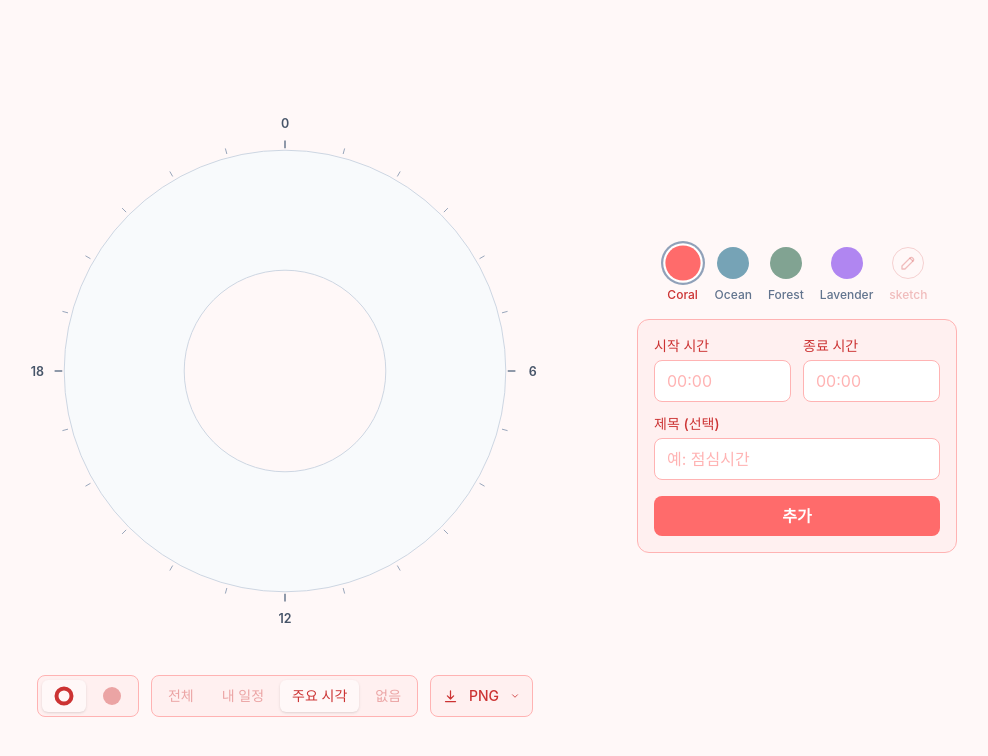
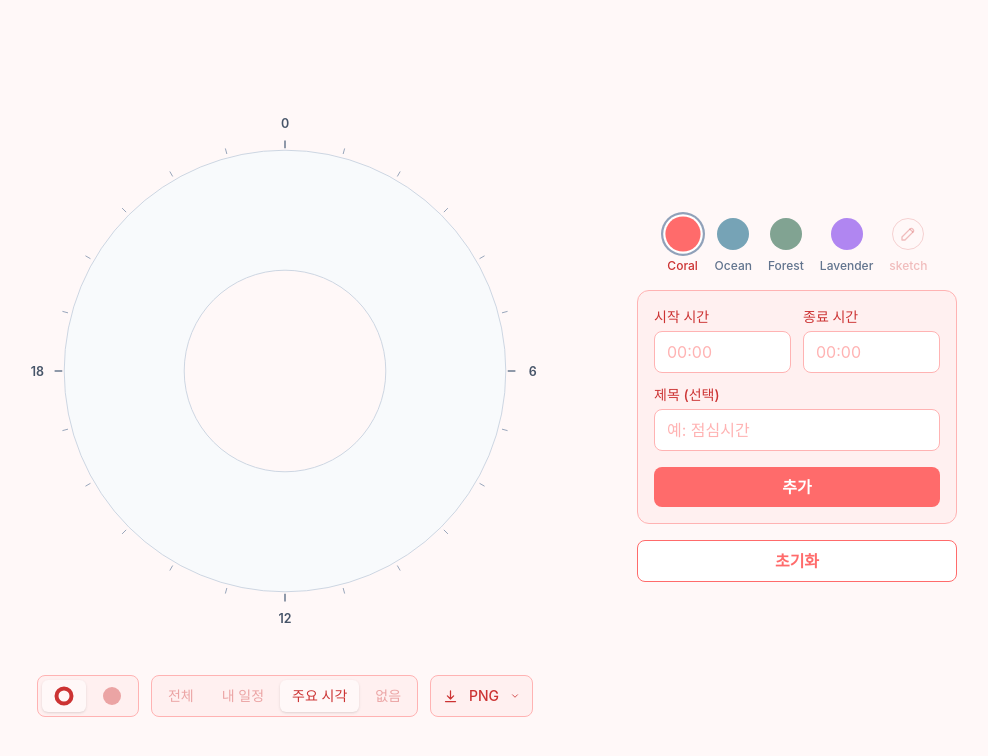
Before and after one commit to hungerbk/dayframe, a React (Vite) app: page / in a window 1280 px wide. Shown: the top 756 px of the page, without its empty margins (163-1151 px from the left). Built offline with nearby package versions, Linux system fonts and the light colour scheme.

Commit message:
feat: 초기화 기능 구현
- 초기화 버튼 클릭 시 block 을 비움
- 테마는 남겨둠

```diff
--- a/src/components/timetable/Timetable.tsx
+++ b/src/components/timetable/Timetable.tsx
@@ -2,6 +2,7 @@ import { useLayoutEffect } from "react";
 import type { TimeBlock } from "@/types";
 import { pickRandomColor, applyTheme } from "@/utils";
 import type { Theme } from "@/constants/palettes";
+import Button from "@/components/ui/Button";
 import TimeBlockInput from "@/components/ui/TimeBlockInput";
 import ToggleGroup from "@/components/ui/ToggleGroup";
 import ThemeSelector from "@/components/ui/ThemeSelector";
@@ -31,7 +32,7 @@ function CircleIcon() {
 }
 
 export default function Timetable() {
-  const { blocks, setBlocks, shape, setShape, isSketch, setIsSketch, selectedTheme, setSelectedTheme, numberDisplay, setNumberDisplay } = useTimetableStorage();
+  const { blocks, setBlocks, shape, setShape, isSketch, setIsSketch, selectedTheme, setSelectedTheme, numberDisplay, setNumberDisplay, reset } = useTimetableStorage();
   const { isDownloading, targetRef, download } = usePngDownload(selectedTheme.ui.page, isSketch);
 
   useLayoutEffect(() => {
@@ -105,6 +106,9 @@ export default function Timetable() {
       <div className="w-full lg:w-80 shrink-0 flex flex-col gap-4">
         <ThemeSelector currentThemeId={selectedTheme.id} onSelect={handleThemeSelect} isSketch={isSketch} onSketchToggle={() => setIsSketch((v) => !v)} />
         <TimeBlockInput onAdd={handleAdd} />
+        <Button variant="outline" onClick={reset} className="w-full">
+          초기화
+        </Button>
       </div>
     </div>
   );
--- a/src/hooks/useTimetableStorage.ts
+++ b/src/hooks/useTimetableStorage.ts
@@ -43,5 +43,9 @@ export function useTimetableStorage() {
     );
   }, [blocks, shape, isSketch, selectedTheme, numberDisplay]);
 
-  return { blocks, setBlocks, shape, setShape, isSketch, setIsSketch, selectedTheme, setSelectedTheme, numberDisplay, setNumberDisplay };
+  function reset() {
+    setBlocks([]);
+  }
+
+  return { blocks, setBlocks, shape, setShape, isSketch, setIsSketch, selectedTheme, setSelectedTheme, numberDisplay, setNumberDisplay, reset };
 }
```
